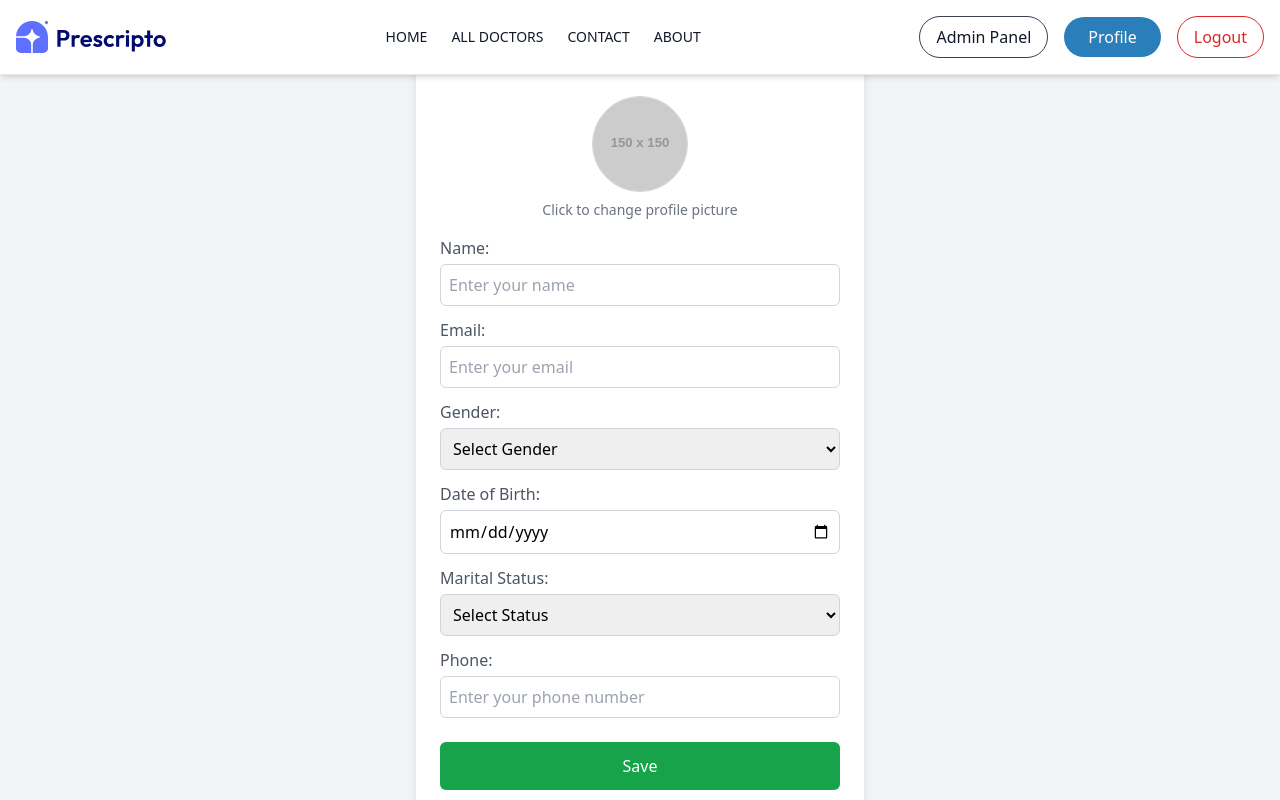
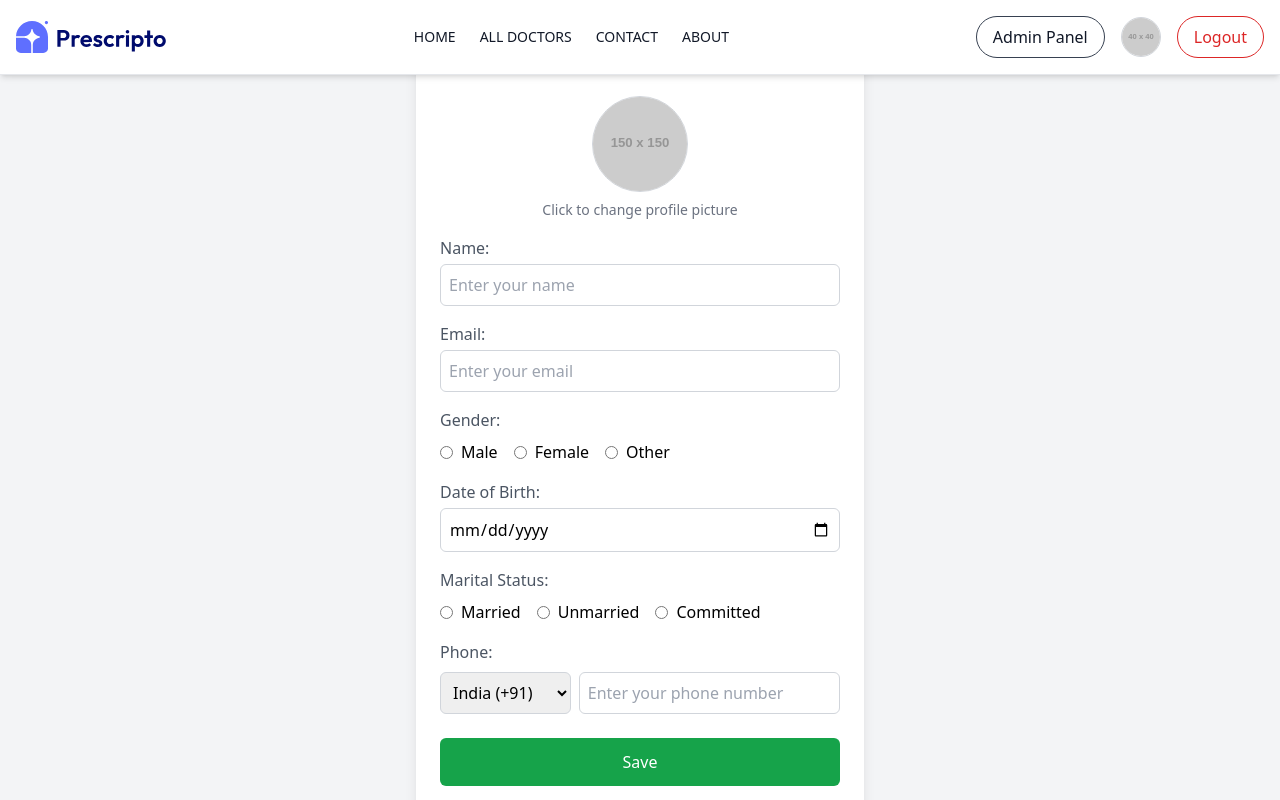
Before and after one commit to Maulik311/Doctor, a React (Create React App) app: page /UserProfile in a window 1280 px wide. Shown: the top 800 px of the page. Built offline with nearby package versions, Linux system fonts and the light colour scheme; sample sign-in values are in the browser's storage.

Commit message:
complate profile page successfully

```diff
--- a/src/Component/Auth/Register.jsx
+++ b/src/Component/Auth/Register.jsx
@@ -9,6 +9,7 @@ function Register() {
     email: "",
     password: "",
     confirmPassword: "",
+    profilePic: null, // Changed to null to store file object
     termsAccepted: false,
   });
 
@@ -18,10 +19,11 @@ function Register() {
   const navigate = useNavigate();
 
   function handleChange(e) {
-    const { name, value, type, checked } = e.target;
+    const { name, value, type, checked, files } = e.target;
     setFormData({
       ...formData,
-      [name]: type === "checkbox" ? checked : value,
+      [name]:
+        type === "checkbox" ? checked : type === "file" ? files[0] : value,
     });
   }
 
@@ -40,7 +42,8 @@ function Register() {
     setError(newErrors);
 
     if (Object.keys(newErrors).length === 0) {
-      let registeredUsers = JSON.parse(localStorage.getItem("registeredUsers")) || [];
+      let registeredUsers =
+        JSON.parse(localStorage.getItem("registeredUsers")) || [];
 
       if (registeredUsers.some((user) => user.email === formData.email)) {
         Swal.fire({
@@ -53,17 +56,21 @@ function Register() {
         return;
       }
 
+      const profilePicUrl = formData.profilePic
+        ? URL.createObjectURL(formData.profilePic) // Convert file to URL
+        : "https://via.placeholder.com/150"; // Default if no file uploaded
+
       const newUser = {
         name: formData.name,
         email: formData.email,
         password: formData.password,
+        profilePic: profilePicUrl,
       };
 
       registeredUsers.push(newUser);
       localStorage.setItem("registeredUsers", JSON.stringify(registeredUsers));
       localStorage.setItem("loggedInUser", JSON.stringify(newUser));
 
-      // Success Popup
       Swal.fire({
         title: "Success!",
         text: "Registration successful! Redirecting to login...",
@@ -83,49 +90,121 @@ function Register() {
         </h2>
         <form onSubmit={handleSubmit}>
           <div className="mb-4">
-            <input type="text" name="name" value={formData.name} onChange={handleChange}
-              className="w-full rounded-lg border border-gray-300 p-3 text-gray-700 focus:border-blue-500" placeholder="Your Name" />
+            <input
+              type="text"
+              name="name"
+              value={formData.name}
+              onChange={handleChange}
+              className="w-full rounded-lg border border-gray-300 p-3 text-gray-700 focus:border-blue-500"
+              placeholder="Your Name"
+            />
             {error.name && <p className="text-red-500 text-sm">{error.name}</p>}
           </div>
 
           <div className="mb-4">
-            <input type="email" name="email" value={formData.email} onChange={handleChange}
-              className="w-full rounded-lg border border-gray-300 p-3 text-gray-700 focus:border-blue-500" placeholder="Your Email" />
-            {error.email && <p className="text-red-500 text-sm">{error.email}</p>}
+            <input
+              type="email"
+              name="email"
+              value={formData.email}
+              onChange={handleChange}
+              className="w-full rounded-lg border border-gray-300 p-3 text-gray-700 focus:border-blue-500"
+              placeholder="Your Email"
+            />
+            {error.email && (
+              <p className="text-red-500 text-sm">{error.email}</p>
+            )}
           </div>
 
           <div className="mb-4 relative">
-            <input type={showPassword ? "text" : "password"} name="password" value={formData.password} onChange={handleChange}
-              className="w-full rounded-lg border border-gray-300 p-3 text-gray-700 focus:border-blue-500" placeholder="Password" />
-            <button type="button" onClick={() => setShowPassword(!showPassword)} className="absolute right-3 top-3">
+            <input
+              type={showPassword ? "text" : "password"}
+              name="password"
+              value={formData.password}
+              onChange={handleChange}
+              className="w-full rounded-lg border border-gray-300 p-3 text-gray-700 focus:border-blue-500"
+              placeholder="Password"
+            />
+            <button
+              type="button"
+              onClick={() => setShowPassword(!showPassword)}
+              className="absolute right-3 top-3"
+            >
               {showPassword ? <EyeOffIcon size={20} /> : <EyeIcon size={20} />}
             </button>
-            {error.password && <p className="text-red-500 text-sm">{error.password}</p>}
+            {error.password && (
+              <p className="text-red-500 text-sm">{error.password}</p>
+            )}
           </div>
 
           <div className="mb-4 relative">
-            <input type={showConfirmPassword ? "text" : "password"} name="confirmPassword" value={formData.confirmPassword} onChange={handleChange}
-              className="w-full rounded-lg border border-gray-300 p-3 text-gray-700 focus:border-blue-500" placeholder="Confirm Password" />
-            <button type="button" onClick={() => setShowConfirmPassword(!showConfirmPassword)} className="absolute right-3 top-3">
-              {showConfirmPassword ? <EyeOffIcon size={20} /> : <EyeIcon size={20} />}
+            <input
+              type={showConfirmPassword ? "text" : "password"}
+              name="confirmPassword"
+              value={formData.confirmPassword}
+              onChange={handleChange}
+              className="w-full rounded-lg border border-gray-300 p-3 text-gray-700 focus:border-blue-500"
+              placeholder="Confirm Password"
+            />
+            <button
+              type="button"
+              onClick={() => setShowConfirmPassword(!showConfirmPassword)}
+              className="absolute right-3 top-3"
+            >
+              {showConfirmPassword ? (
+                <EyeOffIcon size={20} />
+              ) : (
+                <EyeIcon size={20} />
+              )}
             </button>
-            {error.confirmPassword && <p className="text-red-500 text-sm">{error.confirmPassword}</p>}
+            {error.confirmPassword && (
+              <p className="text-red-500 text-sm">{error.confirmPassword}</p>
+            )}
+          </div>
+
+          <div className="mb-4">
+            <label className="block text-sm text-gray-600 mb-2">
+              Profile Picture (Optional)
+            </label>
+            <input
+              type="file"
+              name="profilePic"
+              accept="image/*"
+              onChange={handleChange}
+              className="w-full rounded-lg border border-gray-300 p-3 text-gray-700"
+            />
           </div>
 
           <div className="mb-4 flex items-center">
-            <input type="checkbox" name="termsAccepted" checked={formData.termsAccepted} onChange={handleChange} className="h-4 w-4 text-blue-500" />
+            <input
+              type="checkbox"
+              name="termsAccepted"
+              checked={formData.termsAccepted}
+              onChange={handleChange}
+              className="h-4 w-4 text-blue-500"
+            />
             <span className="ml-2 text-sm text-gray-600">
-              I agree to the <Link to="/" className="text-blue-500 hover:underline">Terms of Service</Link>
+              I agree to the{" "}
+              <Link to="/" className="text-blue-500 hover:underline">
+                Terms of Service
+              </Link>
             </span>
           </div>
-          {error.termsAccepted && <p className="text-red-500 text-sm">{error.termsAccepted}</p>}
+          {error.termsAccepted && (
+            <p className="text-red-500 text-sm">{error.termsAccepted}</p>
+          )}
 
-          <button type="submit" className="w-full rounded-lg bg-[#2a7fba] p-3 text-white hover:opacity-90">
+          <button
+            type="submit"
+            className="w-full rounded-lg bg-[#2a7fba] p-3 text-white hover:opacity-90"
+          >
             SIGN UP
           </button>
 
           <p className="mt-4 text-center text-sm text-gray-600">
-            Already have an account? <Link to="/Login" className="text-blue-500 hover:underline">Login here</Link>
+            Already have an account?{" "}
+            <Link to="/Login" className="text-blue-500 hover:underline">
+              Login here
+            </Link>
           </p>
         </form>
       </div>
--- a/src/Component/Auth/UserProfile.jsx
+++ b/src/Component/Auth/UserProfile.jsx
@@ -1,4 +1,6 @@
 import React, { useState, useEffect } from "react";
+import { useNavigate } from "react-router-dom";
+import Swal from "sweetalert2";
 
 function UserProfile() {
   const [user, setUser] = useState({
@@ -7,24 +9,43 @@ function UserProfile() {
     gender: "",
     dob: "",
     maritalStatus: "",
+    countryCode: "+91", // Default country code
     phone: "",
     profilePic: "",
   });
-  const [showPopup, setShowPopup] = useState(false);
+  const navigate = useNavigate();
 
   useEffect(() => {
     const storedUser = JSON.parse(localStorage.getItem("loggedInUser"));
     if (storedUser) {
-      setUser(storedUser);
+      setUser({
+        ...storedUser,
+        countryCode: storedUser.countryCode || "+91", // Default to +91 if not present
+        phone: storedUser.phone || "",
+      });
+    } else {
+      navigate("/"); // Redirect to home if no user is logged in
     }
-  }, []);
+  }, [navigate]);
 
   const handleInputChange = (e) => {
     const { name, value } = e.target;
+
+    // Restrict phone number to digits only and max 10 characters
+    if (name === "phone") {
+      const numericValue = value.replace(/[^0-9]/g, ""); // Allow only numbers
+      if (numericValue.length <= 10) {
+        setUser((prevUser) => ({
+          ...prevUser,
+          [name]: numericValue,
+        }));
+      }
+    } else {
       setUser((prevUser) => ({
         ...prevUser,
         [name]: value,
       }));
+    }
   };
 
   const handleImageUpload = (event) => {
@@ -43,9 +64,24 @@ function UserProfile() {
 
   const handleSave = () => {
     localStorage.setItem("loggedInUser", JSON.stringify(user));
-    setShowPopup(true);
-    setTimeout(() => setShowPopup(false), 2000);
+    Swal.fire({
+      title: "Success!",
+      text: "Profile saved successfully!",
+      icon: "success",
+      confirmButtonText: "OK",
+    }).then(() => {
+      navigate("/"); // Redirect to Home page after clicking OK
+    });
   };
+
+  // List of country codes (you can expand this as needed)
+  const countryCodes = [
+    { code: "+91", label: "India (+91)" },
+    { code: "+1", label: "USA/Canada (+1)" },
+    { code: "+44", label: "UK (+44)" },
+    { code: "+61", label: "Australia (+61)" },
+    { code: "+81", label: "Japan (+81)" },
+  ];
 
   return (
     <div className="min-h-screen flex items-center justify-center bg-gray-100 p-6">
@@ -73,7 +109,7 @@ function UserProfile() {
           </p>
         </div>
 
-        <div className="mt-4 space-y-3">
+        <div className="mt-4 space-y-4">
           <div>
             <label className="text-gray-600 font-medium">Name:</label>
             <input
@@ -99,18 +135,44 @@ function UserProfile() {
           </div>
 
           <div>
-            <label className="text-gray-600 font-medium">Gender:</label>
-            <select
+            <label className="text-gray-600 font-medium block mb-2">
+              Gender:
+            </label>
+            <div className="flex space-x-4">
+              <label className="flex items-center">
+                <input
+                  type="radio"
                   name="gender"
-              value={user.gender}
+                  value="Male"
+                  checked={user.gender === "Male"}
                   onChange={handleInputChange}
-              className="w-full p-2 mt-1 border border-gray-300 rounded-md focus:outline-none focus:ring-2 focus:ring-blue-500"
-            >
-              <option value="">Select Gender</option>
-              <option value="Male">Male</option>
-              <option value="Female">Female</option>
-              <option value="Other">Other</option>
-            </select>
+                  className="mr-2"
+                />
+                Male
+              </label>
+              <label className="flex items-center">
+                <input
+                  type="radio"
+                  name="gender"
+                  value="Female"
+                  checked={user.gender === "Female"}
+                  onChange={handleInputChange}
+                  className="mr-2"
+                />
+                Female
+              </label>
+              <label className="flex items-center">
+                <input
+                  type="radio"
+                  name="gender"
+                  value="Other"
+                  checked={user.gender === "Other"}
+                  onChange={handleInputChange}
+                  className="mr-2"
+                />
+                Other
+              </label>
+            </div>
           </div>
 
           <div>
@@ -125,31 +187,73 @@ function UserProfile() {
           </div>
 
           <div>
-            <label className="text-gray-600 font-medium">Marital Status:</label>
-            <select
+            <label className="text-gray-600 font-medium block mb-2">
+              Marital Status:
+            </label>
+            <div className="flex space-x-4">
+              <label className="flex items-center">
+                <input
+                  type="radio"
                   name="maritalStatus"
-              value={user.maritalStatus}
+                  value="Married"
+                  checked={user.maritalStatus === "Married"}
                   onChange={handleInputChange}
-              className="w-full p-2 mt-1 border border-gray-300 rounded-md focus:outline-none focus:ring-2 focus:ring-blue-500"
-            >
-              <option value="">Select Status</option>
-              <option value="Single">Single</option>
-              <option value="Married">Married</option>
-              <option value="Divorced">Divorced</option>
-              <option value="Widowed">Widowed</option>
-            </select>
+                  className="mr-2"
+                />
+                Married
+              </label>
+              <label className="flex items-center">
+                <input
+                  type="radio"
+                  name="maritalStatus"
+                  value="Unmarried"
+                  checked={user.maritalStatus === "Unmarried"}
+                  onChange={handleInputChange}
+                  className="mr-2"
+                />
+                Unmarried
+              </label>
+              <label className="flex items-center">
+                <input
+                  type="radio"
+                  name="maritalStatus"
+                  value="Committed"
+                  checked={user.maritalStatus === "Committed"}
+                  onChange={handleInputChange}
+                  className="mr-2"
+                />
+                Committed
+              </label>
+            </div>
           </div>
 
           <div>
-            <label className="text-gray-600 font-medium">Phone:</label>
+            <label className="text-gray-600 font-medium block mb-2">
+              Phone:
+            </label>
+            <div className="flex space-x-2">
+              <select
+                name="countryCode"
+                value={user.countryCode}
+                onChange={handleInputChange}
+                className="w-1/3 p-2 border border-gray-300 rounded-md focus:outline-none focus:ring-2 focus:ring-blue-500"
+              >
+                {countryCodes.map((country) => (
+                  <option key={country.code} value={country.code}>
+                    {country.label}
+                  </option>
+                ))}
+              </select>
               <input
                 type="tel"
                 name="phone"
                 value={user.phone}
                 onChange={handleInputChange}
-              className="w-full p-2 mt-1 border border-gray-300 rounded-md focus:outline-none focus:ring-2 focus:ring-blue-500"
+                maxLength="10" // Restrict to 10 digits
+                className="w-2/3 p-2 border border-gray-300 rounded-md focus:outline-none focus:ring-2 focus:ring-blue-500"
                 placeholder="Enter your phone number"
               />
+            </div>
           </div>
         </div>
 
@@ -159,12 +263,6 @@ function UserProfile() {
         >
           Save
         </button>
-
-        {showPopup && (
-          <div className="fixed top-4 left-1/2 transform -translate-x-1/2 bg-green-500 text-white px-4 py-2 rounded-md shadow-lg">
-            Your profile is saved!
-          </div>
-        )}
       </div>
     </div>
   );
--- a/src/Component/Navbar.jsx
+++ b/src/Component/Navbar.jsx
@@ -1,19 +1,16 @@
-import React, { useState, useEffect } from "react";
-import { Link } from "react-router-dom";
+import React, { useState } from "react";
+import { Link, useNavigate } from "react-router-dom";
 import img1 from "../Image/navbarlogo.svg";
 
 function Navbar() {
   const [isOpen, setIsOpen] = useState(false);
-  const [loggedInUser, setLoggedInUser] = useState(null);
-
-  useEffect(() => {
-    const user = JSON.parse(localStorage.getItem("loggedInUser"));
-    setLoggedInUser(user);
-  }, []);
+  const navigate = useNavigate();
+  // Fetch loggedInUser directly in render to always get the latest data
+  const loggedInUser = JSON.parse(localStorage.getItem("loggedInUser")) || null;
 
   function handleLogout() {
     localStorage.removeItem("loggedInUser");
-    setLoggedInUser(null);
+    navigate("/"); // Redirect to home page after logout
   }
 
   return (
@@ -64,11 +61,14 @@ function Navbar() {
 
           {loggedInUser ? (
             <div className="flex items-center space-x-4">
-              <Link
-                to="/UserProfile"
-                className="bg-[#2a7fba] text-white px-6 py-2 rounded-full hover:opacity-90"
-              >
-                Profile
+              <Link to="/UserProfile" className="flex items-center">
+                <img
+                  src={
+                    loggedInUser.profilePic || "https://via.placeholder.com/40"
+                  }
+                  alt="Profile"
+                  className="w-10 h-10 rounded-full object-cover border border-gray-300"
+                />
               </Link>
               <button
                 onClick={handleLogout}
@@ -116,13 +116,22 @@ function Navbar() {
           </button>
 
           {loggedInUser ? (
-            <div>
-
-                <input type="file" name="file " id="profile" />
-
+            <div className="space-y-4">
+              <Link to="/UserProfile" className="flex items-center space-x-2">
+                <img
+                  src={
+                    loggedInUser.profilePic || "https://via.placeholder.com/40"
+                  }
+                  alt="Profile"
+                  className="w-10 h-10 rounded-full object-cover border border-gray-300"
+                />
+                <span className="text-gray-900 hover:text-[#2a7fba]">
+                  Profile
+                </span>
+              </Link>
               <button
                 onClick={handleLogout}
-                className="w-full mt-2 border border-red-600 text-red-600 px-4 py-2 rounded-3xl hover:bg-red-600 hover:text-white"
+                className="w-full border border-red-600 text-red-600 px-4 py-2 rounded-3xl hover:bg-red-600 hover:text-white"
               >
                 Logout
               </button>
--- a/src/Pages/Home.jsx
+++ b/src/Pages/Home.jsx
@@ -1,4 +1,4 @@
-import React from "react";
+import React, { useEffect } from "react";
 import homeImg from "../Image/home.png";
 import p1 from "../Image/p1.jpeg";
 import p2 from "../Image/p2.jpeg";
@@ -111,7 +111,14 @@ const doctors = [
 
 function Home() {
   const navigate = useNavigate();
-  navigate("/AllDoctor");
+  const loggedInUser = JSON.parse(localStorage.getItem("loggedInUser")) || null;
+
+  useEffect(() => {
+    // Optional: Redirect to login if not authenticated (uncomment if needed)
+    // if (!loggedInUser) {
+    //   navigate("/Login");
+    // }
+  }, [navigate, loggedInUser]);
 
   return (
     <>
@@ -145,7 +152,7 @@ function Home() {
               </p>
             </div>
             <button className="relative bg-[#ffffff] hover:bg-[#dddddd] text-black font-semibold text-lg px-6 py-2 rounded-full transition-all duration-300 ease-in-out transform hover:scale-105 hover:shadow-md before:absolute before:top-0 before:left-[4%] before:w-[92%] before:h-1/2 before:bg-gradient-to-b before:from-white before:to-transparent before:opacity-50 before:rounded-full">
-              Bookappointment →
+              Book appointment →
             </button>
           </div>
           <div className="w-full md:w-1/2 mt-6 md:mt-0">
@@ -214,22 +221,30 @@ function Home() {
         </button>
       </div>
 
-      <section className="bg-[#2a7fba]  container mx-auto [px-4] mt-20 sm:[px-6] lg:[px-8]  pt-12 rounded-xl text-white py-8 sm:py-12 px-4 sm:px-6 lg:px-12 xl:px-18 flex flex-col md:flex-row items-center gap-8">
+      <section className="bg-[#2a7fba] container mx-auto mt-20 pt-12 rounded-xl text-white py-8 sm:py-12 px-4 sm:px-6 lg:px-12 xl:px-18 flex flex-col md:flex-row items-center gap-8">
         <div className="w-full md:w-1/2 text-center md:text-left">
           <h3 className="text-xl sm:text-2xl md:text-3xl lg:text-4xl font-bold leading-tight">
             Book Appointment <br /> With 100+ Trusted Doctors
           </h3>
           <br />
           <br />
-
+          {loggedInUser ? (
+            <img
+              src={loggedInUser.profilePic || "https://via.placeholder.com/150"}
+              alt="Profile"
+              className="w-12 h-12 rounded-full border-2 border-white object-cover cursor-pointer"
+              onClick={() => navigate("/UserProfile")} // Updated to match UserProfile route
+            />
+          ) : (
             <button
               className="relative bg-[#ffffff] hover:bg-[#dddddd] text-black font-semibold text-lg px-6 py-2 rounded-full transition-all duration-300 ease-in-out transform hover:scale-105 hover:shadow-md before:absolute before:top-0 before:left-[4%] before:w-[92%] before:h-1/2 before:bg-gradient-to-b before:from-white before:to-transparent before:opacity-50 before:rounded-full"
               onClick={() => navigate("/Register")}
             >
               Create account
             </button>
+          )}
         </div>
-        <div className="w-full md:w-1/2 mt-6 md:mt-0 ">
+        <div className="w-full md:w-1/2 mt-6 md:mt-0">
           <img
             className="w-full max-w-[400px] h-80 mx-auto md:max-w-full object-contain"
             src={doc11}
```
Lines whose indentation alone changed are shown as unchanged.
